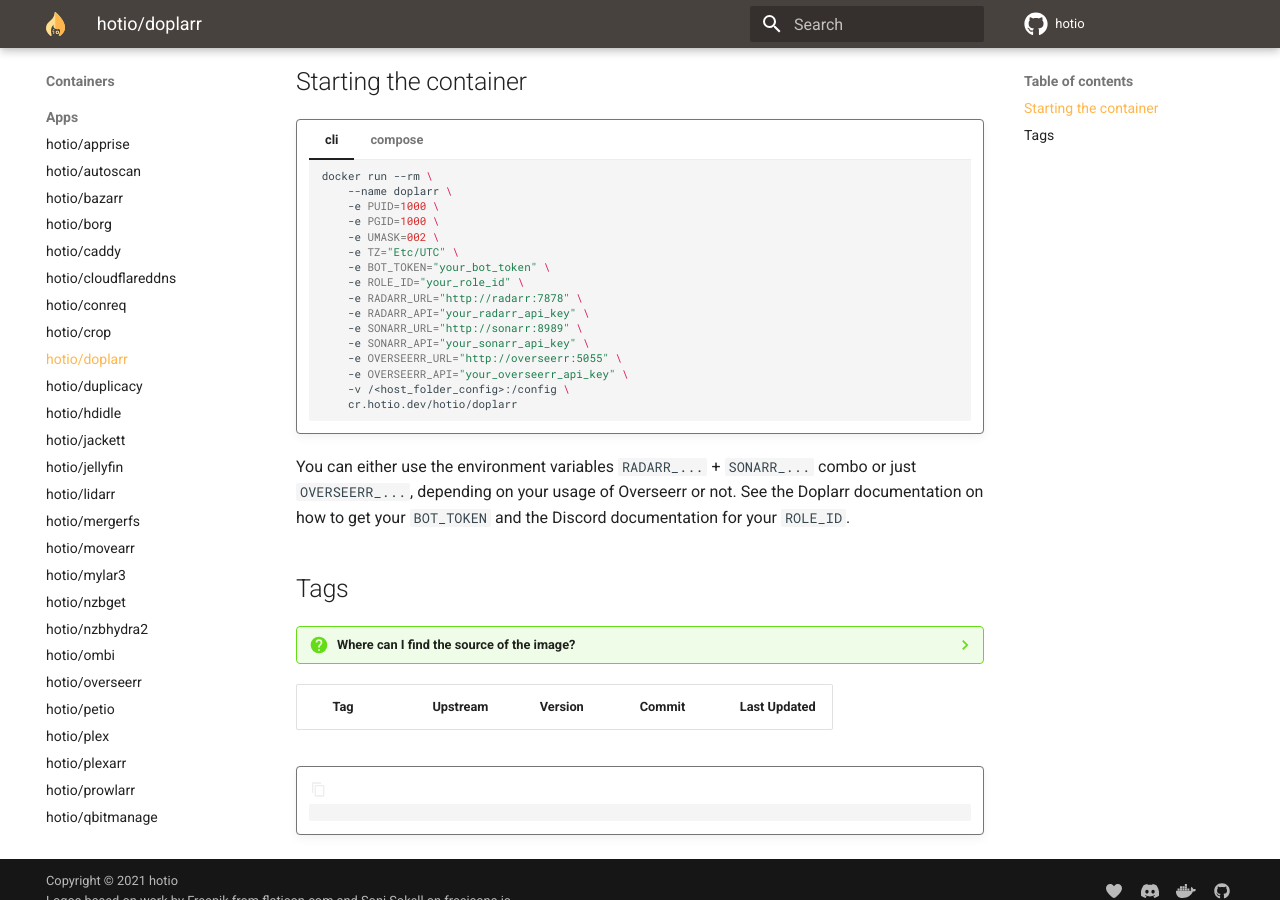
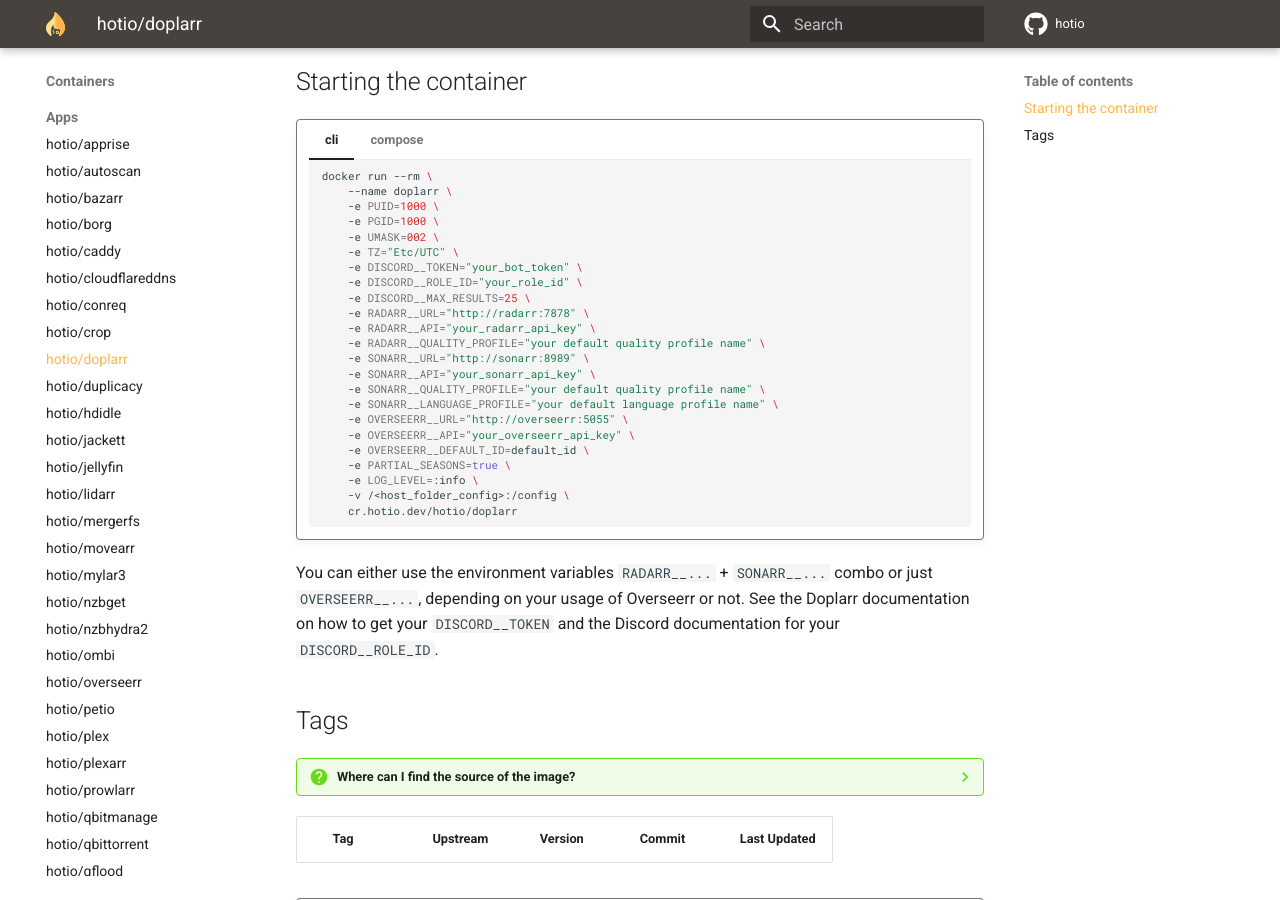
Before and after one commit to hotio/website, an MkDocs documentation site: the page built from docs/containers/doplarr.md, in a window 1280 px wide and 900 px high, scrolled down 468 px. Built offline with MkDocs 1.6.1 and Material for MkDocs 9.7.7, drawn with Linux system fonts in a browser that asks for light colours.

Commit message:
update doplarr configuration and description
The inclusion of the quality/language profiles change the runtime behavior and stops doplarr from prompting for those options. I'm not sure how that is to be handled for the hotio stuff so please revise as necessary.

````diff
--- a/docs/containers/doplarr.md
+++ b/docs/containers/doplarr.md
@@ -21,14 +21,21 @@
             -e PGID=1000 \
             -e UMASK=002 \
             -e TZ="Etc/UTC" \
-            -e BOT_TOKEN="your_bot_token" \
-            -e ROLE_ID="your_role_id" \
-            -e RADARR_URL="http://radarr:7878" \
-            -e RADARR_API="your_radarr_api_key" \
-            -e SONARR_URL="http://sonarr:8989" \
-            -e SONARR_API="your_sonarr_api_key" \
-            -e OVERSEERR_URL="http://overseerr:5055" \
-            -e OVERSEERR_API="your_overseerr_api_key" \
+            -e DISCORD__TOKEN="your_bot_token" \
+            -e DISCORD__ROLE_ID="your_role_id" \
+            -e DISCORD__MAX_RESULTS=25 \
+            -e RADARR__URL="http://radarr:7878" \
+            -e RADARR__API="your_radarr_api_key" \
+            -e RADARR__QUALITY_PROFILE="your default quality profile name" \
+            -e SONARR__URL="http://sonarr:8989" \
+            -e SONARR__API="your_sonarr_api_key" \
+            -e SONARR__QUALITY_PROFILE="your default quality profile name" \
+            -e SONARR__LANGUAGE_PROFILE="your default language profile name" \
+            -e OVERSEERR__URL="http://overseerr:5055" \
+            -e OVERSEERR__API="your_overseerr_api_key" \
+            -e OVERSEERR__DEFAULT_ID=default_id \
+            -e PARTIAL_SEASONS=true \
+            -e LOG_LEVEL=:info \
             -v /<host_folder_config>:/config \
             cr.hotio.dev/hotio/doplarr
         ```
@@ -47,18 +54,25 @@
               - PGID=1000
               - UMASK=002
               - TZ=Etc/UTC
-              - BOT_TOKEN=your_bot_token
-              - ROLE_ID=your_role_id
-              - RADARR_URL=http://radarr:7878
-              - RADARR_API=your_radarr_api_key
-              - SONARR_URL=http://sonarr:8989
-              - SONARR_API=your_sonarr_api_key
-              - OVERSEERR_URL=http://overseerr:5055
-              - OVERSEERR_API=your_overseerr_api_key
+              - DISCORD__TOKEN=your_bot_token
+              - DISCORD__ROLE_ID=your_role_id
+              - DISCORD__MAX_RESULTS=25
+              - RADARR__URL=http://radarr:7878
+              - RADARR__API=your_radarr_api_key
+              - RADARR__QUALITY_PROFILE=your default quality profile name
+              - SONARR__URL=http://sonarr:8989
+              - SONARR__API=your_sonarr_api_key
+              - SONARR__QUALITY_PROFILE=your default quality profile name
+              - SONARR__LANGUAGE_PROFILE=your default language profile name
+              - OVERSEERR__URL=http://overseerr:5055
+              - OVERSEERR__API=your_overseerr_api_key
+              - OVERSEERR__DEFAULT_ID=default_id
+              - PARTIAL_SEASONS=true
+              - LOG_LEVEL=:info
             volumes:
               - /<host_folder_config>:/config
         ```
 
-You can either use the environment variables `RADARR_...` + `SONARR_...` combo or just `OVERSEERR_...`, depending on your usage of Overseerr or not. See the Doplarr documentation on how to get your `BOT_TOKEN` and the Discord documentation for your `ROLE_ID`.
+You can either use the environment variables `RADARR__...` + `SONARR__...` combo or just `OVERSEERR__...`, depending on your usage of Overseerr or not. See the Doplarr documentation on how to get your `DISCORD__TOKEN` and the Discord documentation for your `DISCORD__ROLE_ID`.
 
 --8<-- "includes/tags.md"
````
